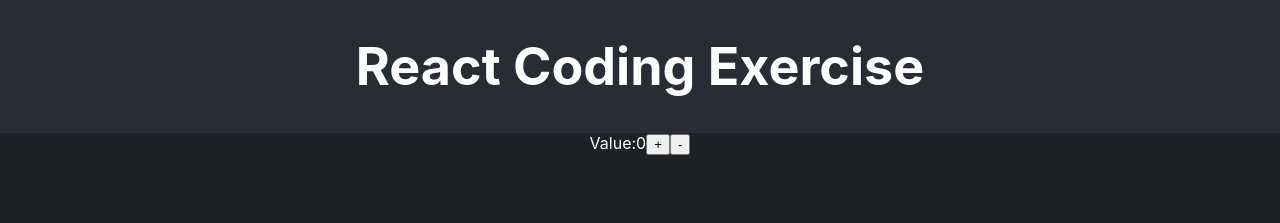
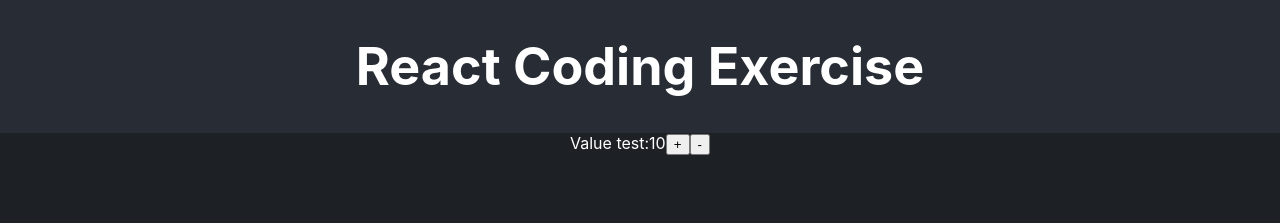
Before and after one commit to raylenemac/recruiting-webapp-character, a React (Create React App) app: page / in a window 1280 px wide. Shown: the top 223 px of the page. Built offline with nearby package versions, Linux system fonts and the light colour scheme.

Commit message:
remove typescript due to env issues

```diff
--- a/src/App.tsx
+++ b/src/App.js
@@ -2,9 +2,10 @@ import { useState } from 'react';
 import './App.css';
 import { ATTRIBUTE_LIST, CLASS_LIST, SKILL_LIST } from './consts.js';
 
+const initializeAttributes = () => ATTRIBUTE_LIST.reduce((acc, attr) => ({...acc, [attr]: 10}), {})
 
 function App() {
-  const [num, setNum] = useState<number>(0);
+  const [attributeValues, setAttributeValues] = useState(initializeAttributes());
   return (
     <div className="App">
       <header className="App-header">
@@ -12,8 +13,8 @@ function App() {
       </header>
       <section className="App-section">
         <div>
-          Value:
-          {num}
+          Value test:
+          {attributeValues.Strength}
           <button>+</button>
           <button>-</button>
         </div>
--- a/src/consts.ts
+++ b/src/consts.js
@@ -1,5 +1,3 @@
-import type { Attributes, Class } from "./types";
-
 export const ATTRIBUTE_LIST = [
     'Strength',
     'Dexterity',
@@ -9,7 +7,7 @@ export const ATTRIBUTE_LIST = [
     'Charisma',
 ];
 
-export const CLASS_LIST: Record<Class, Attributes> = {
+export const CLASS_LIST = {
     'Barbarian': {
         'Strength': 14,
         'Dexterity': 9,
```
Also changed, not shown: package.json (+0 -7 lines), tsconfig.json (deleted, +0 -12 lines), src/App.css (line endings or trailing spaces), 1 other file (tests, documents, lock files or other folders).
